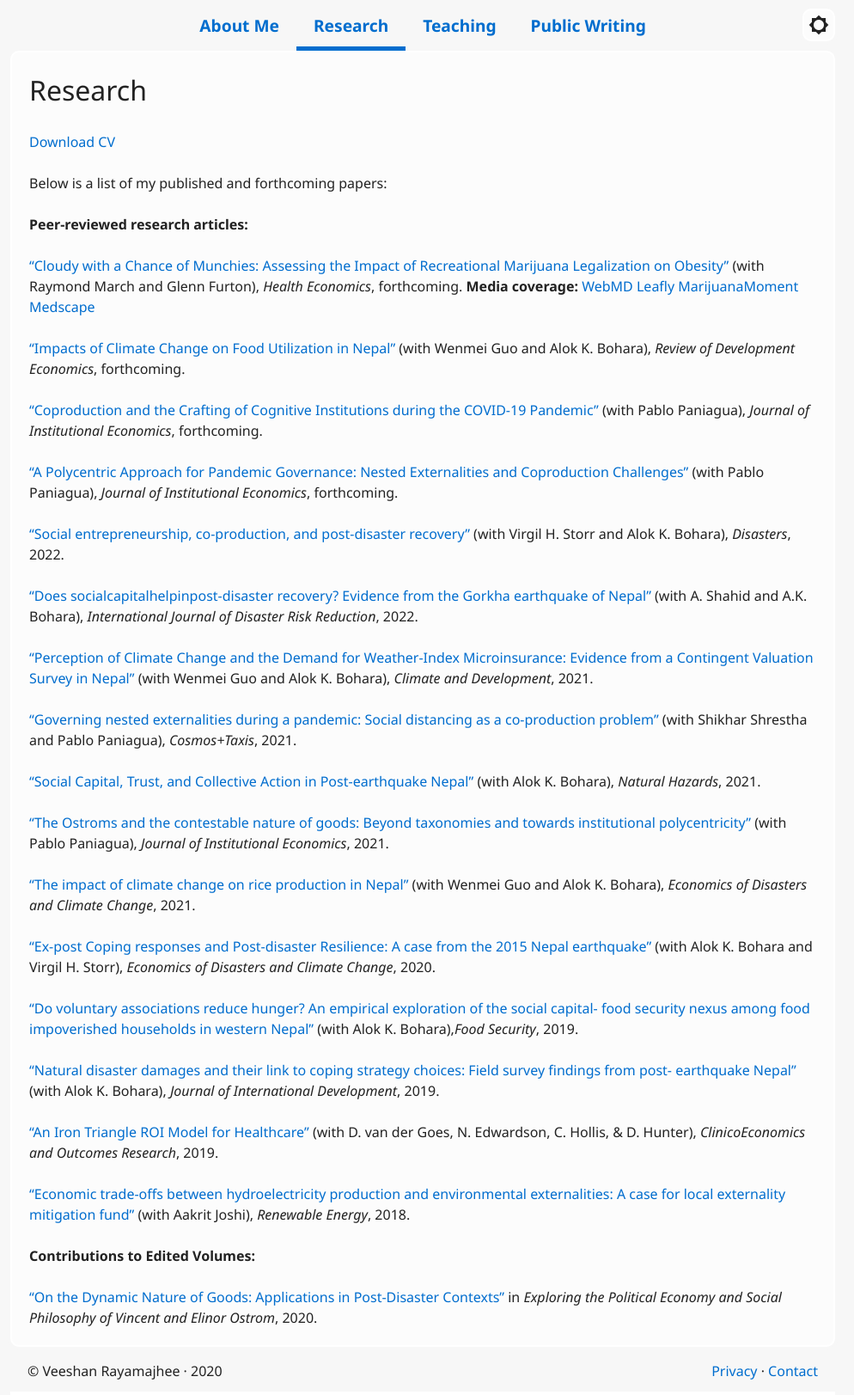
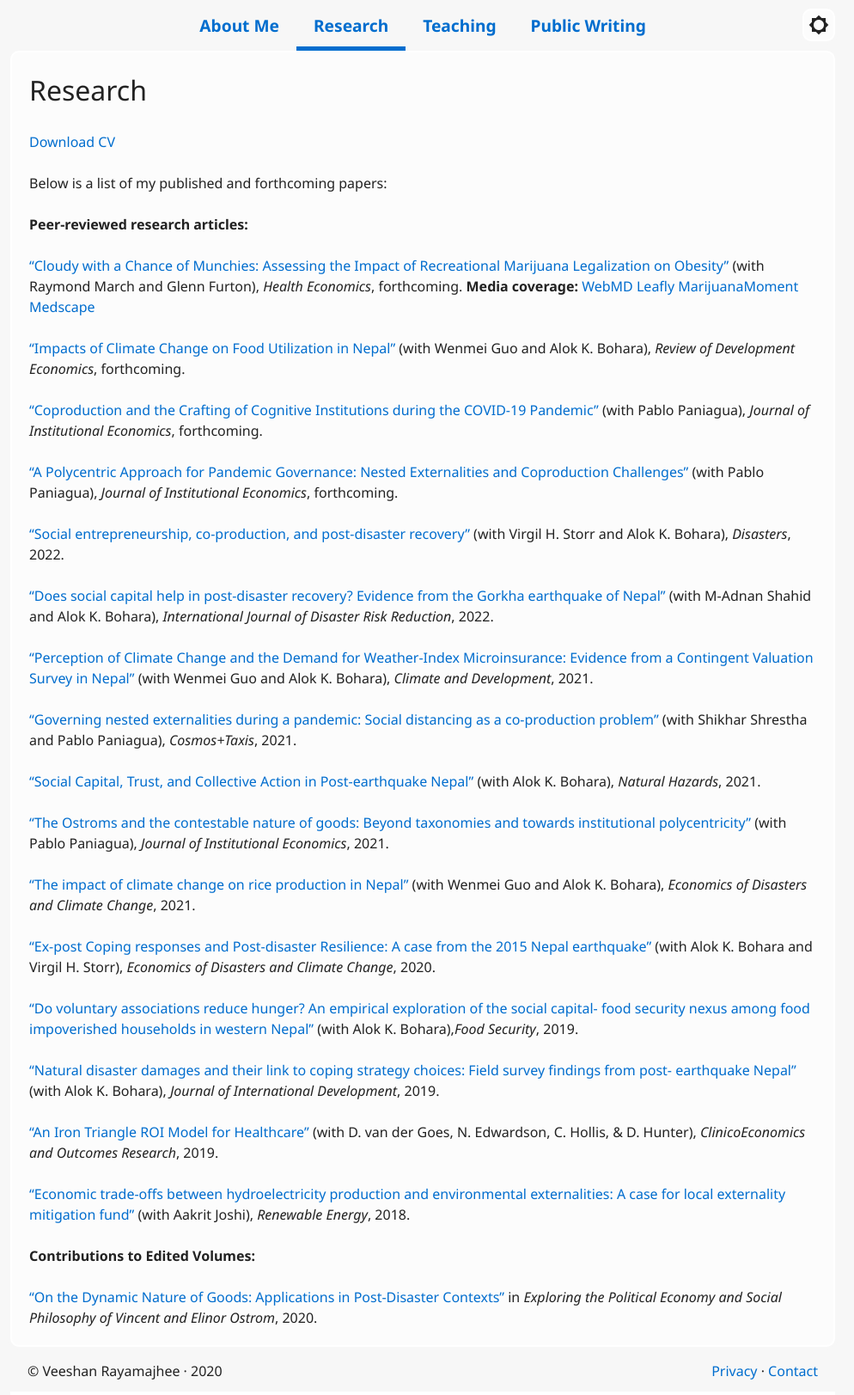
Before and after one commit to veeshanr/veeshanr.github.io, a Jekyll site: the page built from pages/research.md, in a window 1280 px wide. Shown: the whole page at 86% size, without its empty margins (148-1142 px from the left). Built offline with Jekyll 4.4.1, drawn with Linux system fonts in a browser that asks for light colours.

Commit message:
Update research.md

```diff
--- a/pages/research.md
+++ b/pages/research.md
@@ -21,7 +21,7 @@ Below is a list of my published and forthcoming papers:
 
 [“Social entrepreneurship, co-production, and post-disaster recovery”] [6] (with Virgil H. Storr and Alok K. Bohara), *Disasters*, 2022.
 
-[“Does socialcapitalhelpinpost-disaster recovery? Evidence from the Gorkha earthquake of Nepal”] [17] (with A. Shahid and A.K. Bohara), *International Journal of Disaster Risk Reduction*, 2022.
+[“Does social capital help in post-disaster recovery? Evidence from the Gorkha earthquake of Nepal”] [17] (with M-Adnan Shahid and Alok K. Bohara), *International Journal of Disaster Risk Reduction*, 2022.
 
 [“Perception of Climate Change and the Demand for Weather-Index Microinsurance: Evidence from a Contingent Valuation Survey in Nepal”] [12] (with Wenmei Guo and Alok K. Bohara), *Climate and Development*, 2021.
 
```
